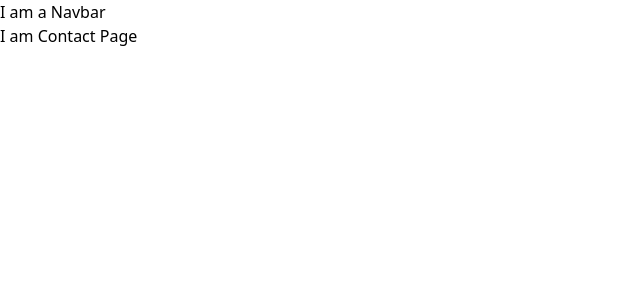
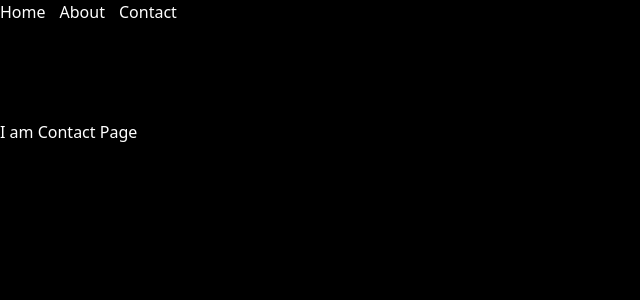
Before and after one commit to NaveedLatiff/NextJs, a Next.js app: page /contact in a window 1280 px wide. Shown: the top 300 px of the page, without its empty margins (0-640 px from the left). Built offline with nearby package versions, Linux system fonts and the light colour scheme.

Commit message:
Learn Script and Link components

```diff
--- a/src/app/Components/Navbar.jsx
+++ b/src/app/Components/Navbar.jsx
@@ -1,9 +1,22 @@
+"use client"
+
+import Link from 'next/link'
 import React from 'react'
 
 const Navbar = () => {
   return (
-    <div>
-      I am a Navbar
+    <div className='flex justify-end fixed text-white '>
+    <ul className='flex gap-3.5 pr-3.5 '>
+        <Link href='/' ><li>Home</li></Link>
+        {/* replace={true} */}
+        {/* scroll={false} */}
+        <Link href='/about'
+         onNavigate={()=>{
+            alert("You are in About Page")
+        }}
+        ><li>About</li></Link>
+        <Link href='/contact'><li>Contact</li></Link>
+    </ul>
     </div>
   )
 }
--- a/src/app/about/page.jsx
+++ b/src/app/about/page.jsx
@@ -1,11 +1,18 @@
+import Script from 'next/script'
 import React from 'react'
 
 const page = () => {
-  return (
-    <div>
-      <h1>I am About Page</h1>
-    </div>
-  )
+    return (
+        <div className='h-[200vh] bg-black text-white '>
+            <h1 className='mx-auto pt-[120px]'>I am About Page</h1>
+            <p className='mx-auto mt-[120vh]'>Testing Scroll</p>
+            <Script id="my-script" strategy="beforeInteractive">
+                {`console.log("Hello World!")`}
+            </Script>
+
+
+        </div>
+    )
 }
 
 export default page
--- a/src/app/contact/page.jsx
+++ b/src/app/contact/page.jsx
@@ -2,8 +2,8 @@ import React from 'react'
 
 const page = () => {
   return (
-    <div>
-      <h1>I am Contact Page</h1>
+    <div className='h-[200vh] bg-black text-white '>
+      <h1 className='pt-[120px]'>I am Contact Page</h1>
     </div>
   )
 }
--- a/src/app/page.jsx
+++ b/src/app/page.jsx
@@ -4,7 +4,7 @@ const page = () => {
   let [count,setCount]=useState(0)
   console.log("hello")
   return (
-    <div>
+    <div className='h-[200vh] bg-black text-white pt-[120px]'>
       <button onClick={()=>{setCount(++count)}}>{count}</button>
       <h1>Hello</h1>
     </div>
```
